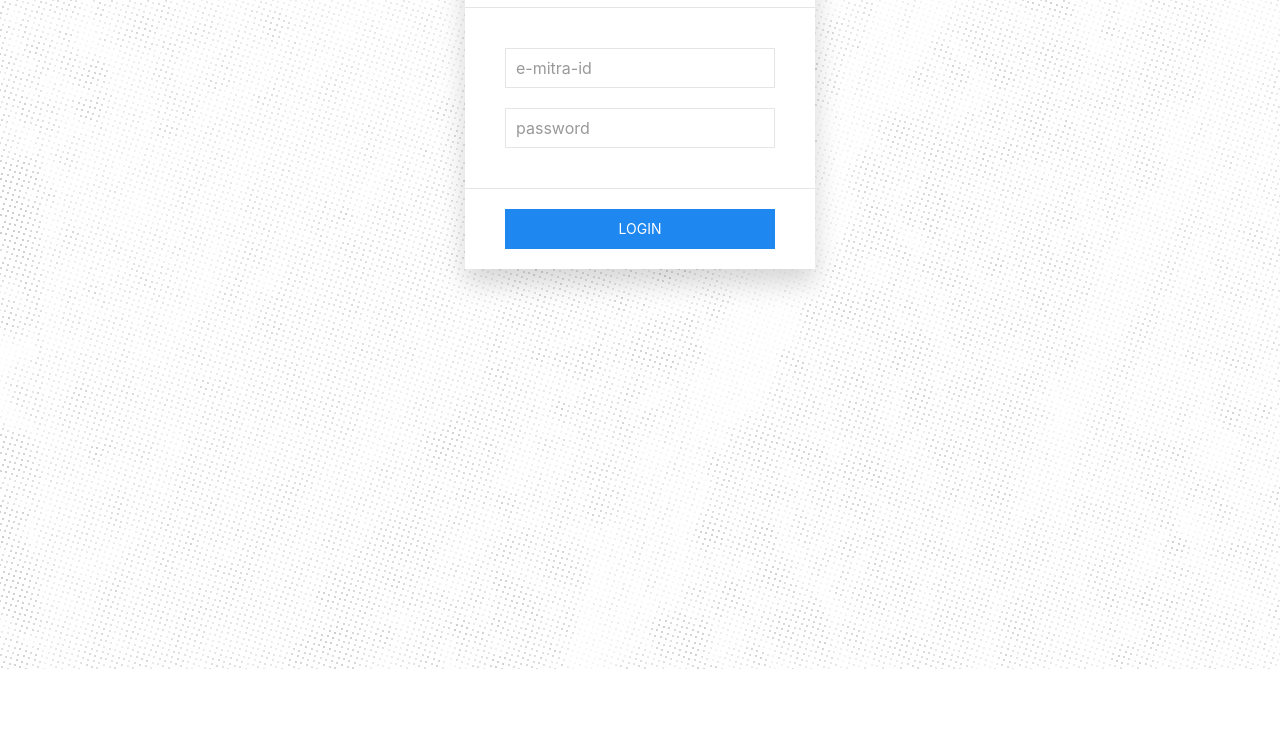
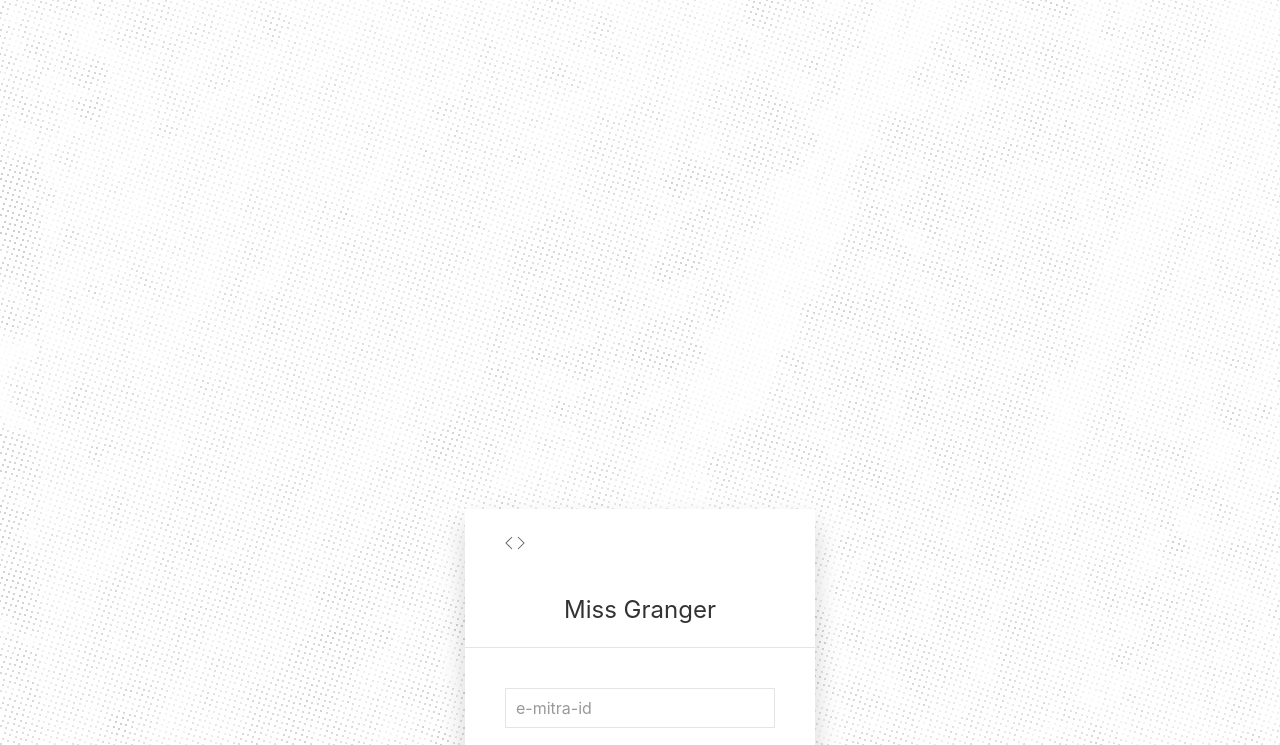
Before and after one commit to srinibasbiswal/Rajasthan-Hackathon, a plain HTML site: page login.html in a window 1280 px wide. Shown: the part 131-876 px from the top of the page. Before the commit the page ends 800 px from the top, so only its background shows below. Drawn offline with Linux system fonts and the light colour scheme.

Commit message:
Changed login card padding

```diff
--- a/css/style.css
+++ b/css/style.css
@@ -9,3 +9,6 @@ html{
     position: relative;
 
 }
+.login{
+    padding-top: 50% !important;
+}
```
